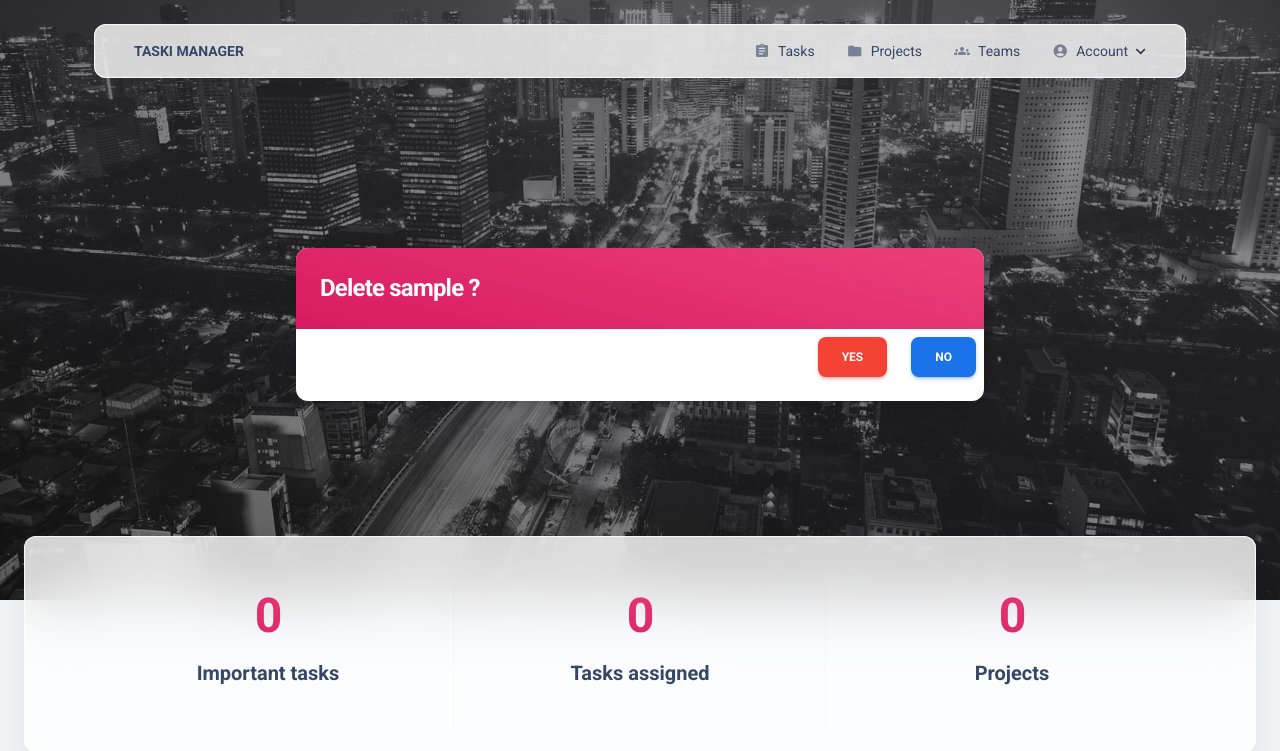
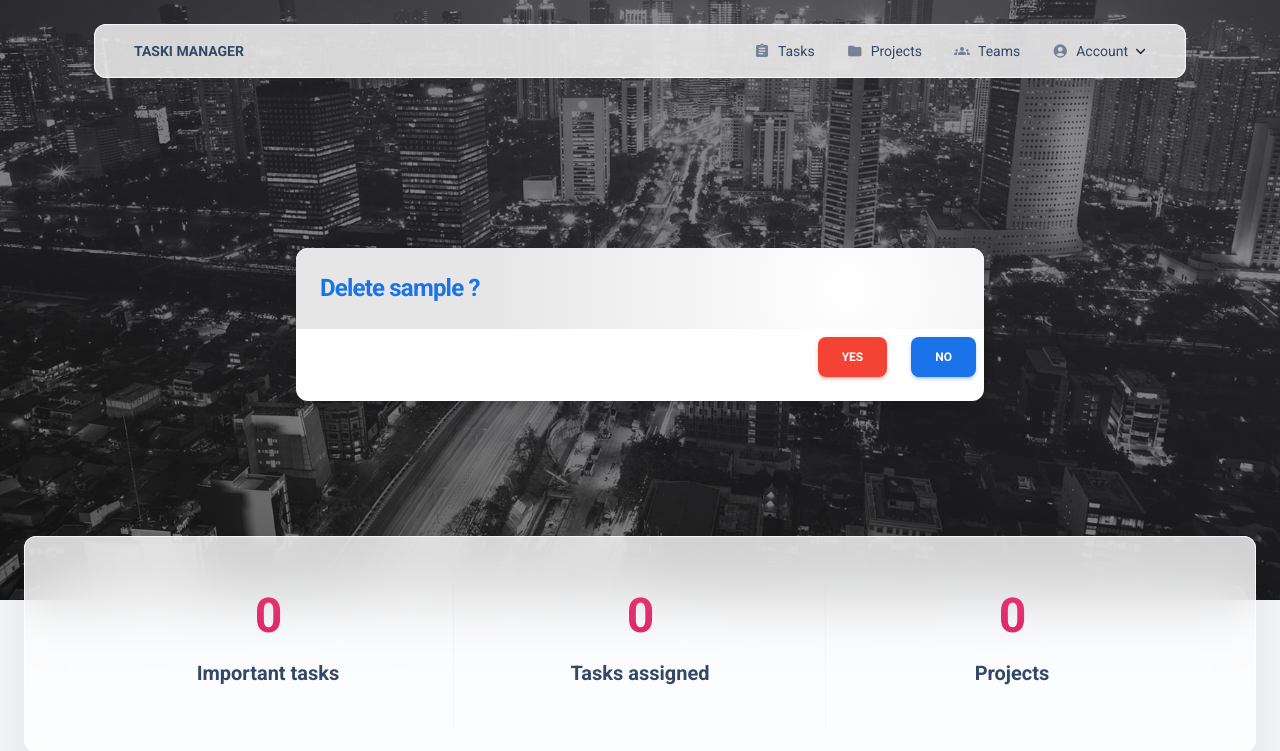
Before and after one commit to ArkadiuszBalakier/Taski, a Django app: page /workers/1/delete in a window 1280 px wide. Shown: the top 751 px of the page. Run offline with Django 5.2, Linux system fonts and the light colour scheme; the visitor is signed in with stand-in values (Sample User, id 1); data comes from the database, SQL or seed files in the repository; data that the repository does not hold is empty; some libraries are stand-ins or nearby versions.

Commit message:
feat: add button to project delete style: replace bg-gradient-primary with bg-gradient-faded-white, change h4 color to info

```diff
--- a/templates/manager/project_confirm_delete.html
+++ b/templates/manager/project_confirm_delete.html
@@ -5,8 +5,8 @@
     <div class="row">
       <div class="col-lg-8 mx-auto">
         <div class="card shadow-lg border-0">
-          <div class="card-header bg-gradient-primary p-4">
-            <h4 class="text-white mb-0">Delete { project.name }} ?</h4>
+          <div class="card-header bg-gradient-faded-white p-4">
+            <h4 class="text-info mb-0">Delete team: {{ project.name }} ?</h4>
             <p class="text-danger text-bold">All Task assigned to this project will be also deleted!</p>
             <p class="text-info text-bold">Tasks in project: {{ project.tasks.count }}</p>
           </div>
--- a/templates/manager/project_list.html
+++ b/templates/manager/project_list.html
@@ -25,7 +25,8 @@
                        href="{% url "manager:project-update" pk=project.id %}">
                       <i class="material-icons text-sm">edit</i>
                     </a>
-                    <a class="text-secondary opacity-7 text-danger z-index-1" href="#">
+                    <a class="text-secondary opacity-7 text-danger z-index-1"
+                       href="{% url 'manager:project-delete' pk=project.id %}">
                       <i class="material-icons text-sm">delete</i>
                     </a>
                   </div>
--- a/templates/manager/team_confirm_delete.html
+++ b/templates/manager/team_confirm_delete.html
@@ -5,8 +5,8 @@
     <div class="row">
       <div class="col-lg-8 mx-auto">
         <div class="card shadow-lg border-0">
-          <div class="card-header bg-gradient-primary p-4">
-            <h4 class="text-white mb-0">Delete team ?</h4>
+          <div class="card-header bg-gradient-faded-white p-4">
+            <h4 class="text-info mb-0">Delete team ?</h4>
           </div>
           <form action="" method="post" style="display: inline-block">
             {% csrf_token %}
--- a/templates/manager/worker_confirm_delete.html
+++ b/templates/manager/worker_confirm_delete.html
@@ -5,8 +5,8 @@
     <div class="row">
       <div class="col-lg-8 mx-auto">
         <div class="card shadow-lg border-0">
-          <div class="card-header bg-gradient-primary p-4">
-            <h4 class="text-white mb-0">Delete {{ worker.username }} ?</h4>
+          <div class="card-header bg-gradient-faded-white p-4">
+            <h4 class="text-info mb-0">Delete {{ worker.username }} ?</h4>
           </div>
           <form action="" method="post" style="display: inline-block">
             {% csrf_token %}
```
